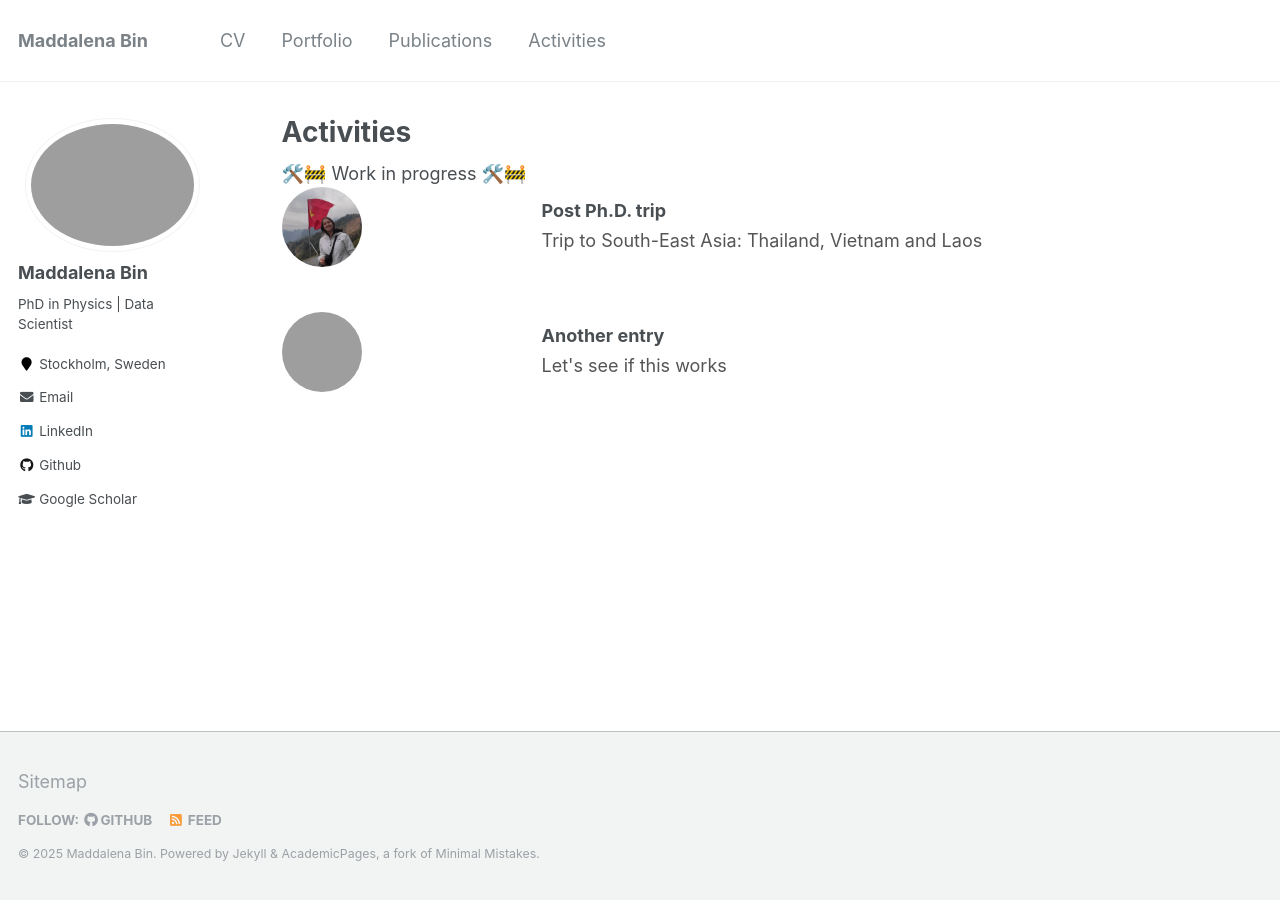
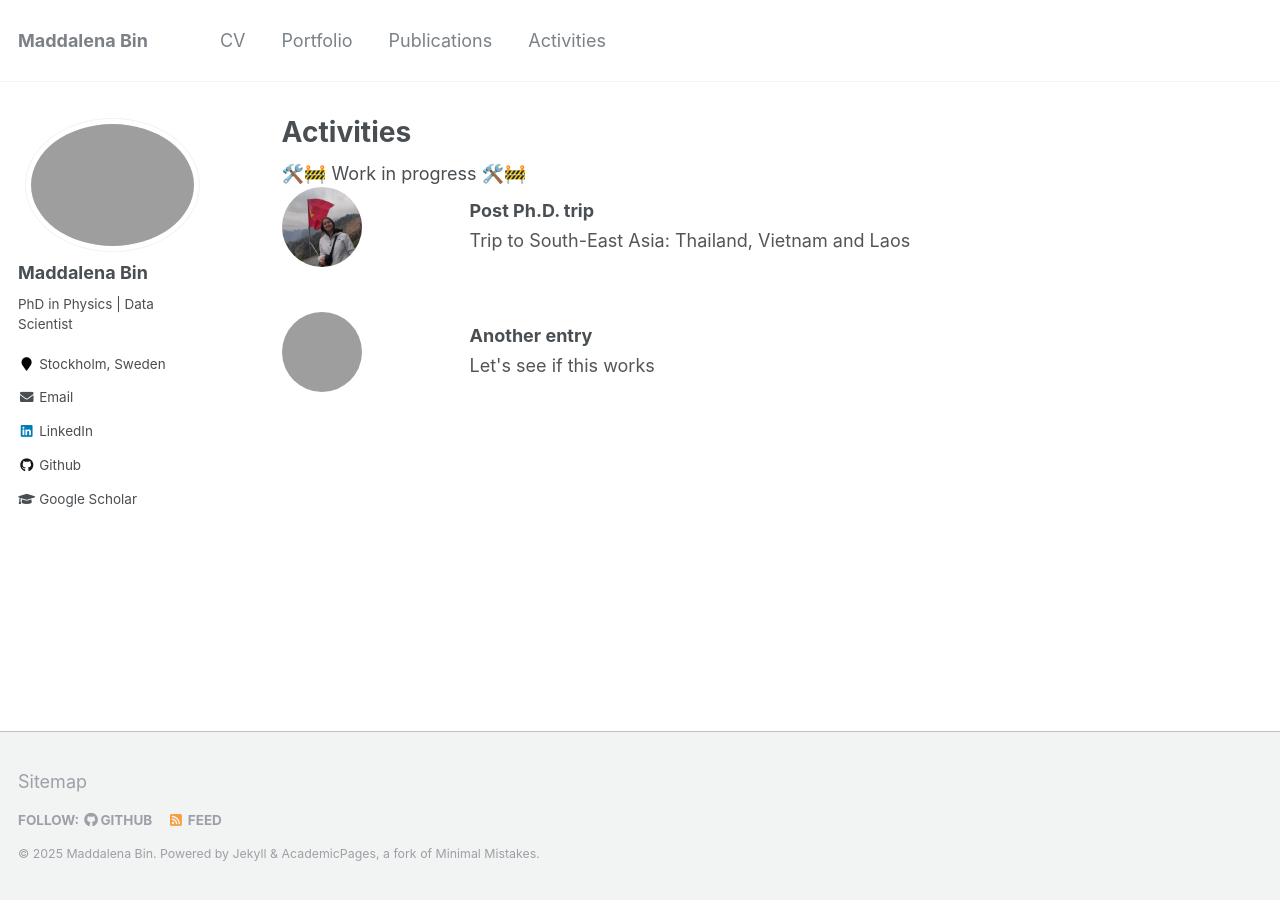
Before and after one commit to maddalenabin/maddalenabin.github.io, a Jekyll site: the page built from _pages/activitites.html, in a window 1280 px wide. Built offline with Jekyll 4.4.1, drawn with Linux system fonts in a browser that asks for light colours.

Commit message:
Update archive-single-activity.html

```diff
--- a/_includes/archive-single-activity.html
+++ b/_includes/archive-single-activity.html
@@ -15,7 +15,7 @@
 
 <a href="{{ post.url | relative_url }}" style="text-decoration: none; color: inherit;">
   <div style="display: flex; align-items: center; margin-bottom: 2.5rem;">
-    <div style="flex: 0 0 80px; margin-right: 10rem; overflow: hidden; position: relative;">
+    <div style="flex: 0 0 80px; margin-right: 6rem; overflow: hidden; position: relative;">
       {% if teaser %}
       <div style="width: 80px; height: 80px; overflow: hidden; border-radius: 50%;">
         <img
@@ -25,7 +25,7 @@
       </div>
       {% else %}
       <!-- Optional: Default image if teaser is missing -->
-      <div style="width: 80px; height: 80px; overflow: hidden; border-radius: 50%; background-color: #ccc;">
+      <div style="width: 80px; height: 80px; overflow: hidden; border-radius: 100%; background-color: #ccc;">
         <img
           src="/images/2-portrait.png"
           alt="default image"
```
